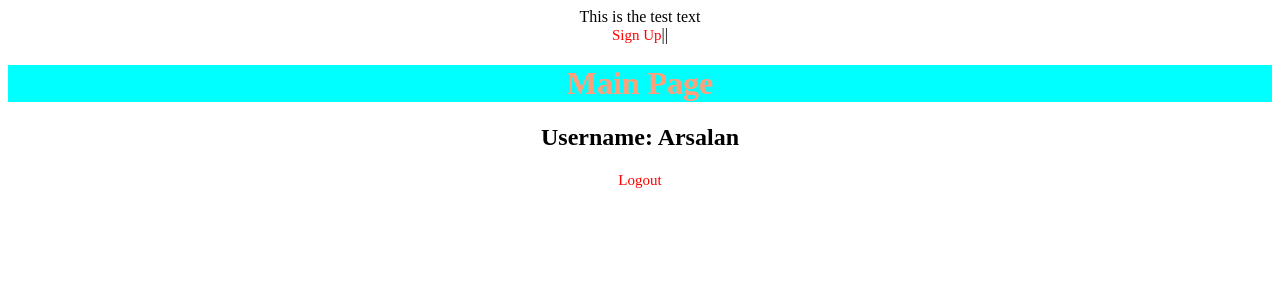
After one commit to Arsalanwahidi/ChatApp, a Django app: page /auth in a window 1280 px wide. The commit adds this page. Shown: the top 300 px of the page. Run offline with Django 3.2, Linux system fonts and the light colour scheme; a user stored in the database is signed in.

Commit message:
Second Commit

```diff
--- a/Chat_Application/settings.py
+++ b/Chat_Application/settings.py
@@ -121,8 +121,7 @@ USE_TZ = True
 STATIC_URL = '/static/'
 
 STATICFILES_DIRS = [
-    os.path.join(BASE_DIR, 'auth/static'),
-    os.path.join(BASE_DIR, 'chats/static'),
+    os.path.join(BASE_DIR, 'static'),
 ]
 
 # Default primary key field type
--- a/Chat_Application/urls.py
+++ b/Chat_Application/urls.py
@@ -18,6 +18,6 @@ from django.urls import path, include
 
 urlpatterns = [
     path('admin/', admin.site.urls),
-    path('', include('auth.urls')),
-    path('', include('chats.urls')),
+    path('auth', include('auth.urls')),
+    path('chat', include('chats.urls')),
 ]
--- a/auth/static/auth/authjs.js
+++ /dev/null
@@ -1,5 +0,0 @@
-h1 = document.getElementsByTagName('h1');
-
-for(let i in h1){
-    document.write(i)
-}
--- /dev/null
+++ b/auth/templates/auth/base.html
@@ -0,0 +1,17 @@
+{% extends "index.html" %}
+{% load static %}
+
+{% block front %}
+    <link rel="stylesheet" href="{% static 'auth/style/css.css' %}">
+    <script src="{% static 'auth/js/authjs.js' %}"></script>
+{% endblock %}
+
+{% block title %}Index Page{% endblock %}
+
+
+{% block content %}
+
+    <h1>Main Page</h1>
+    <h2>Username: {{user|capfirst}}</h2>
+    <a href="{% url 'logout' %}">Logout</a>
+{% endblock %}
--- a/auth/templates/base.html
+++ b/auth/templates/index.html
@@ -8,8 +8,12 @@
     <title>{% block title %}Base Page{% endblock %}</title>
 </head>
 <body>
+    <div id='accessbar'>
+        <a href="{% url 'signup' %}">Sign Up</a>||
+    </div>
     {% block content %}
 
     {% endblock %}
+
 </body>
 </html>
--- a/auth/views.py
+++ b/auth/views.py
@@ -3,14 +3,18 @@ from django.http import JsonResponse
 from django.contrib.auth.forms import AuthenticationForm, UserCreationForm
 from .form import UserInfoForm
 from django.contrib.auth.decorators import login_required
+from django.contrib.auth.models import User, Permission, Group
+from django.contrib.auth.backends import ModelBackend, BaseBackend, RemoteUserBackend, AllowAllUsersRemoteUserBackend
 
 
 # Create your views here.
 
-# @login_required
+@login_required(login_url='/accounts/login/')
 def index(request):
 
-    return render(request, 'auth/index.html', {})
+    user = User()
+    username = user.get_username()
+    return render(request, 'auth/base.html', {'username': username, 'cleanUsername': 'clean_username'})
 
 def Sign_up(request):
 
--- a/chats/templates/chat/home.html
+++ b/chats/templates/chat/home.html
@@ -2,7 +2,7 @@
 {% load static %}
 
 {% block front %}
-    <link rel="stylesheet" href="{% static 'chats/chatStyle.css' %}">
+    <link rel="stylesheet" href="{% static 'chat/style/chatStyle.css' %}">
 {% endblock %}
 
 {% block title %}Home Page{% endblock %}
--- /dev/null
+++ b/static/auth/js/authjs.js
@@ -0,0 +1 @@
+document.write("This is the test text")
--- a/auth/static/auth/authStyle.css
+++ b/static/auth/style/css.css
@@ -1,9 +1,10 @@
 body{
     text-align: center;
 }
-
 h1{
     color: lightsalmon;
+    text-align: center;
+    background-color: aqua;
 }
 
 #id_username{
@@ -17,9 +18,11 @@ h1{
 a{
     color: red;
     text-decoration: none;
-    font-size: 30px;
+    font-size: 15px;
+    text-align: center;
 }
 
 ul{
     list-style-type: None;
+    text-align: center;
 }
--- a/chats/static/chats/chatStyle.css
+++ b/static/chat/style/chatStyle.css
@@ -1,3 +1,7 @@
 body{
     text-align: center;
 }
+
+h1{
+    background: aqua;
+}
```
Also changed, not shown: auth/templates/auth/index.html (deleted, +0 -16 lines), auth/templates/registration/login.html (+9 -16 lines), db.sqlite3.
